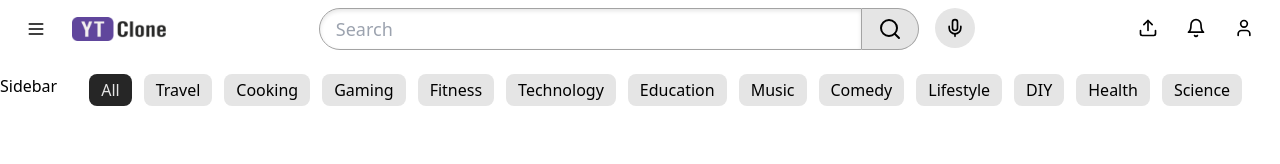
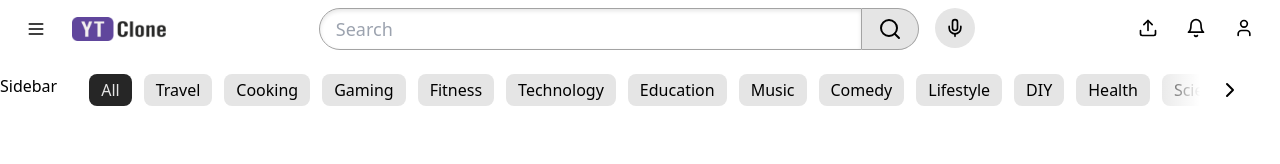
Before and after one commit to JwanCortez93/yt-clone, a React (Vite) app: page / in a window 1280 px wide. Shown: the top 164 px of the page. Built offline with nearby package versions, Linux system fonts and the light colour scheme.

Commit message:
Category scroll completed

```diff
--- a/src/components/CategoryItems.tsx
+++ b/src/components/CategoryItems.tsx
@@ -1,6 +1,6 @@
 import { ChevronLeft, ChevronRight } from "lucide-react";
 import { Button } from "./Button";
-import { useState } from "react";
+import { useEffect, useRef, useState } from "react";
 
 type CategoryItemsProps = {
   categories: string[];
@@ -8,16 +8,42 @@
   onSelect: (category: string) => void;
 };
 
+const TRANSLATE_PIXELS = 200;
+
 export function CategoryItems({
   categories,
   selectedCategory,
   onSelect,
 }: CategoryItemsProps) {
+  const [translate, setTranslate] = useState(0);
   const [isLeftVisible, setIsLeftVisible] = useState(false);
-  const [isRightVisible, setIsRightVisible] = useState(false);
+  const [isRightVisible, setIsRightVisible] = useState(true);
+  const containerRef = useRef<HTMLDivElement>(null);
+
+  useEffect(() => {
+    if (containerRef.current == null) return;
+    const observer = new ResizeObserver((entries) => {
+      const container = entries[0].target;
+      if (container == null) return;
+
+      setIsLeftVisible(translate > 0);
+      setIsRightVisible(
+        translate + container.clientWidth < container.scrollWidth
+      );
+    });
+
+    observer.observe(containerRef.current);
+    return () => {
+      observer.disconnect();
+    };
+  }, [categories, translate]);
+
   return (
-    <div className="overflow-x-hidden relative">
-      <div className="flex whitespace-nowrap gap-3 transition-transform w-[max-content]">
+    <div ref={containerRef} className="overflow-x-hidden relative">
+      <div
+        className="flex whitespace-nowrap gap-3 transition-transform w-[max-content]"
+        style={{ transform: `translateX(-${translate}px)` }}
+      >
         {categories.map((category) => (
           <Button
             onClick={() => onSelect(category)}
@@ -32,6 +58,15 @@
       {isLeftVisible && (
         <div className="absolute left-0 top-1/2 -translate-y-1/2 bg-gradient-to-r from-white from-50% to-transparent w-24 h-full">
           <Button
+            onClick={() => {
+              setTranslate((translate) => {
+                const newTranslate = translate - TRANSLATE_PIXELS;
+                if (newTranslate <= 0) {
+                  return 0;
+                }
+                return newTranslate;
+              });
+            }}
             variant={"ghost"}
             size={"icon"}
             className="h-full aspect-square w-auto p-1.5"
@@ -46,6 +81,18 @@
             variant={"ghost"}
             size={"icon"}
             className="h-full aspect-square w-auto p-1.5"
+            onClick={() => {
+              setTranslate((translate) => {
+                if (containerRef.current == null) return translate;
+                const newTranslate = translate + TRANSLATE_PIXELS;
+                const edge = containerRef.current.scrollWidth;
+                const width = containerRef.current.clientWidth;
+                if (newTranslate + width >= edge) {
+                  return edge - width;
+                }
+                return newTranslate;
+              });
+            }}
           >
             <ChevronRight />
           </Button>
```
